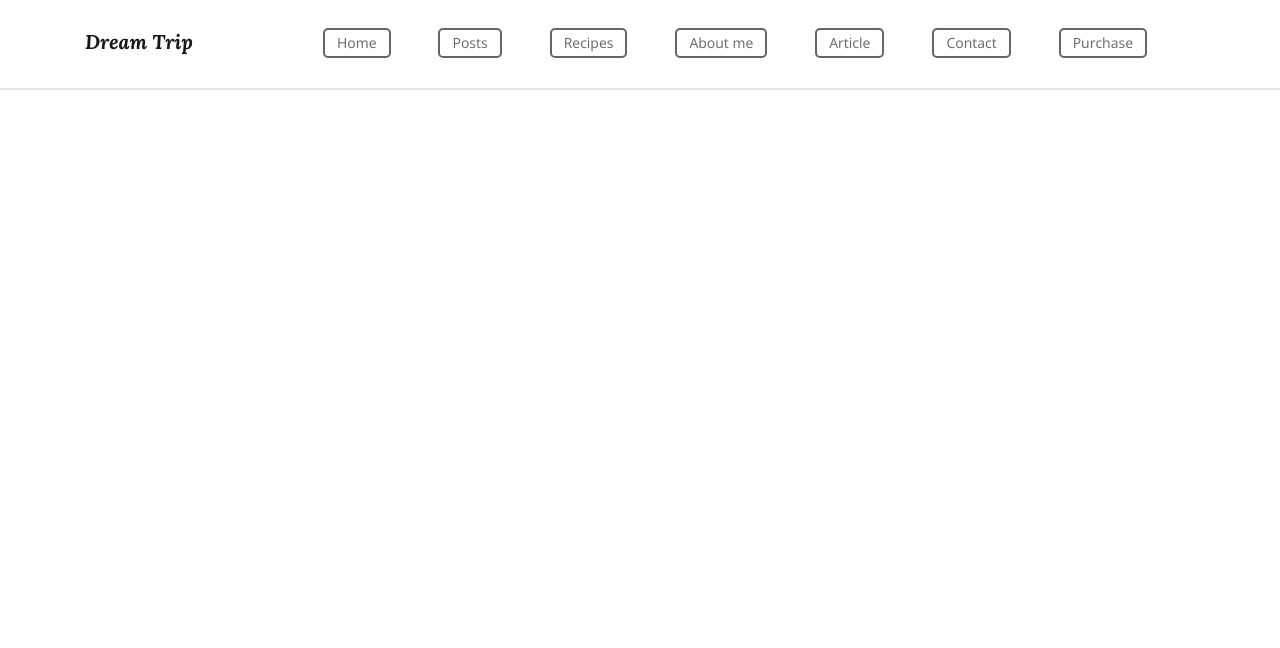
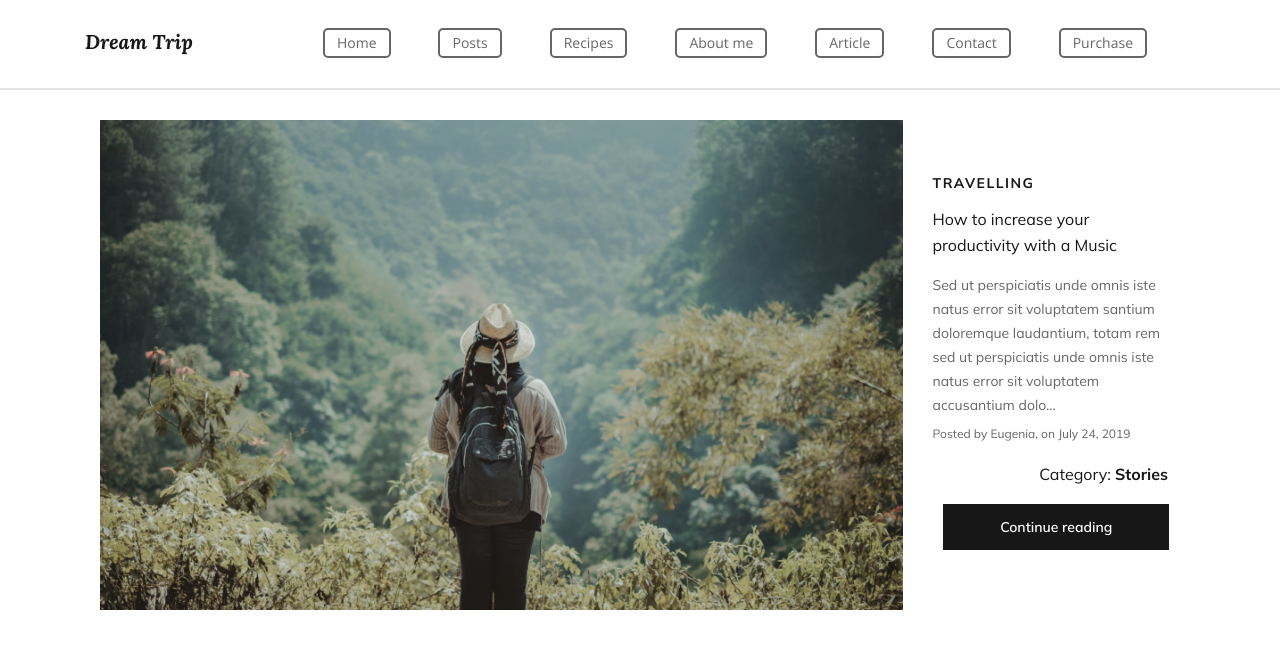
Before and after one commit to Yulia-Kovalova/Sketch_Dream_Trip.github.io, a plain HTML site: page index.html in a window 1280 px wide. Drawn offline with nearby package versions, Linux system fonts and the light colour scheme.

Commit message:
added adaptive 'about-main-hero' section

```diff
--- a/index.html
+++ b/index.html
@@ -40,7 +40,39 @@
             </div>
         </div>
     </header>
-    <main></main>
+    <main class="main">
+        <div class="container">
+            <div class="row">
+                <div class="col-xs-12 col-sm-12 col-md-12 col-lg-12">
+                    <div class="about-main-hero">
+                        <div class="col-xs-12 col-sm-12 col-md-9 col-lg-9">
+                            <div class="about-main-hero-picture">
+                                <img src="images/main_hero.png" alt="Main hero">
+                            </div>
+                        </div>
+                        <div class="col-xs-12 col-sm-12 col-md-3 col-lg-3">
+                            <div class="about-main-hero-info">
+                                <div class="about-main-hero-info-head">
+                                    <h3>travelling</h3>
+                                </div>
+                                <div class="about-main-hero-info-body">
+                                    <h4>How to increase your productivity with a Music</h4>
+                                    <p>Sed ut perspiciatis unde omnis iste natus error sit voluptatem santium doloremque laudantium, totam rem sed ut perspiciatis unde omnis iste natus error sit voluptatem accusantium dolo…</p>
+                                    <h6>Posted by Eugenia, on July  24, 2019</h6>
+                                </div>
+                                <div class="category">
+                                    <p>Category:
+                                        <a href="#">Stories</a>
+                                    </p>
+                                </div>
+                                <button class="button">Continue reading</button>
+                            </div>
+                        </div>
+                    </div>
+                </div>
+            </div>
+        </div>
+    </main>
     <footer></footer>
 
     <script src="app.js"></script>
--- a/style.css
+++ b/style.css
@@ -122,6 +122,9 @@
         flex: 0 0 100%;
         max-width: 100%;
     }
+    .about-main-hero {
+        flex-wrap: wrap;
+    }
 }
 
 @media(min-width:992px) {
@@ -230,6 +233,9 @@
         flex: 0 0 100%;
         max-width: 100%;
     }
+    .about-main-hero-info {
+        margin: 50px 0;
+    }
 }
 
 @media(max-width:767px) {
@@ -299,6 +305,9 @@
     .navigation.active-menu > .submenu {
         text-align: center;
     }
+    .about-main-hero {
+        flex-wrap: wrap;
+    }
 }
 
 
@@ -308,6 +317,7 @@
 .header {
     max-height: 90px;
     line-height: 90px;
+    background-color: #FFFFFF;
     border-bottom: 2px solid #E4E4E4;
     position: sticky;
     top: 0;
@@ -347,3 +357,79 @@
 
 
 /* Main */
+
+/* Main hero */
+
+.about-main-hero {
+    display: flex;
+    flex-direction: row;
+    margin: 30px 0;
+}
+.about-main-hero-picture {
+    margin-bottom: 30px;
+}
+.about-main-hero-picture img {
+    max-width: 100%;
+}
+.about-main-hero-info-head {
+    font-family: 'Mulish', sans-serif;
+    font-weight: 700;
+    font-size: 14px;
+    line-height: 26px;
+    letter-spacing: 1.5px;
+    text-transform: uppercase;
+    color: #171717;
+    margin-bottom: 10px;
+}
+.about-main-hero-info-body, .category {
+    font-family: 'Mulish', sans-serif;
+    font-weight: 400;
+}
+.about-main-hero-info-body h4, .category {
+    font-size: 16px;
+    line-height: 26px;
+    color: #171717;
+    margin-bottom: 15px;
+}
+.about-main-hero-info-body p {
+    font-size: 14px;
+    line-height: 24px;
+    color: #666666;
+    margin-bottom: 5px;
+}
+.about-main-hero-info-body h6 {
+    font-size: 12px;
+    line-height: 24px;
+    color: #666666;
+    margin-bottom: 15px;
+}
+.category p {
+    margin-bottom: 5px;
+    text-align: right;
+    margin-right: 12px;
+}
+.category p a {
+    text-decoration: none;
+    color: #171717;
+    font-weight: 700;
+}
+.button {
+    width: 230px;
+    height: 50px;
+    background-color: #171717;
+    border: 2px solid #FFFFFF;
+    color: #FFFFFF;
+    font-family: 'Mulish', sans-serif;
+    font-style: normal;
+    font-weight: 600;
+    font-size: 14px;
+    line-height: 18px;
+    display: block;
+    margin: 0 auto;
+    outline: none;
+}
+.button:hover {
+    background-color: #FFFFFF;
+    color: #171717;
+    border: 2px solid #171717;
+}
```
Also changed, not shown: images/main_hero.png (added).
